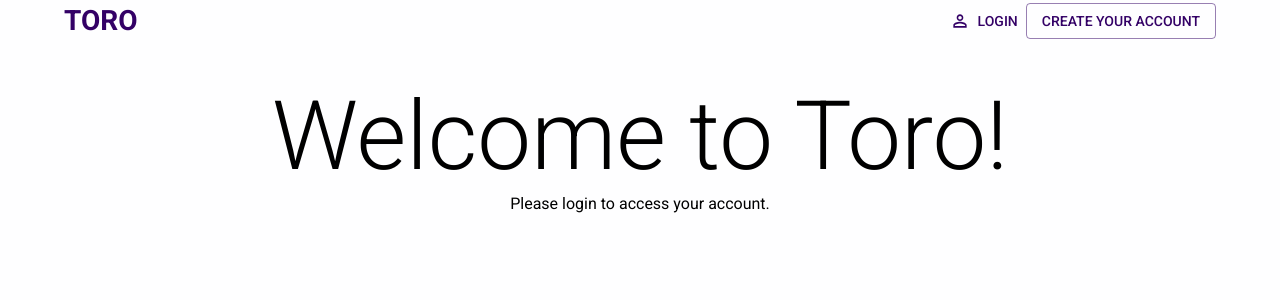
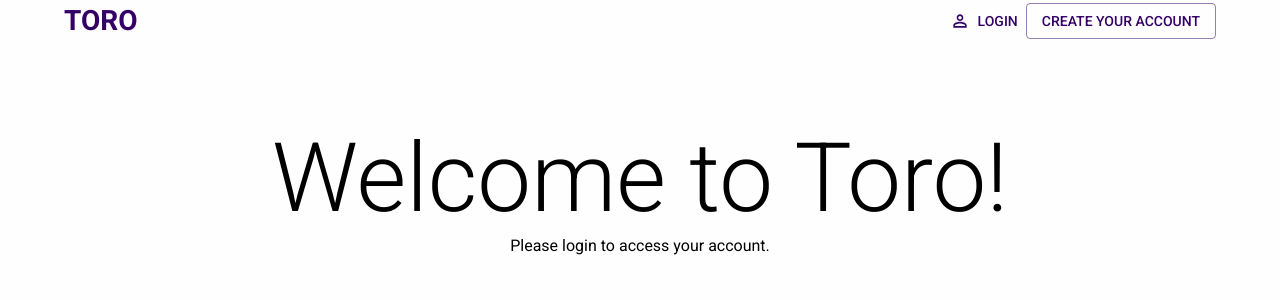
Before and after one commit to andretgregorio/toro-test, a Next.js app in the folder frontend/: page / in a window 1280 px wide. Shown: the top 300 px of the page. Built offline with nearby package versions, Linux system fonts and the light colour scheme.

Commit message:
:sparkles: Fix layout css issue

```diff
--- a/frontend/src/shared/layout.tsx
+++ b/frontend/src/shared/layout.tsx
@@ -1,11 +1,13 @@
 import { PropsWithChildren } from 'react';
 import NavBar from './components/navbar/NavBar';
+import { Box } from '@mui/material';
 
 export default function Layout({ children }: PropsWithChildren) {
   return (
-    <>
+    <main>
       <NavBar />
+      <Box height={42} />
       {children}
-    </>
+    </main>
   );
 }
```
